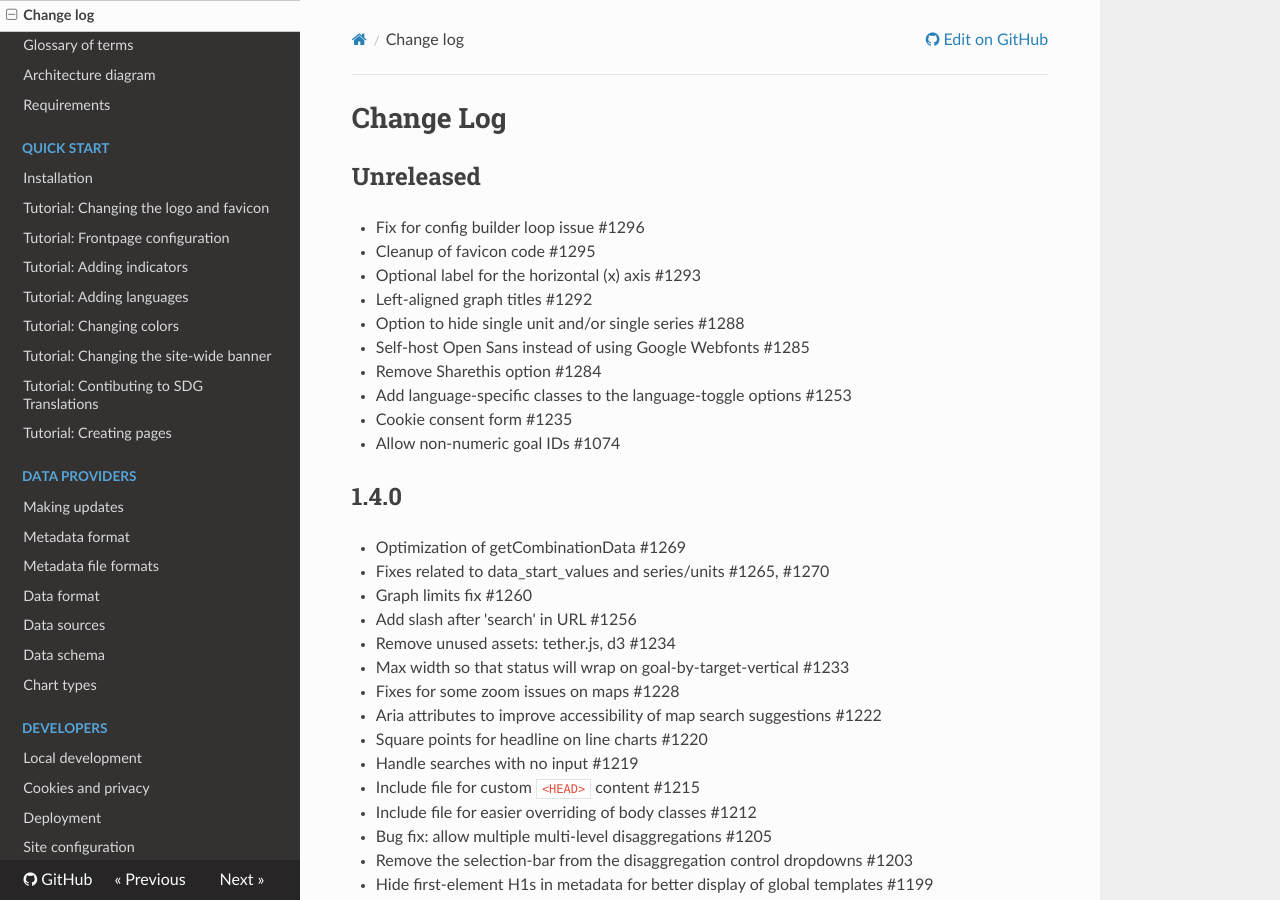
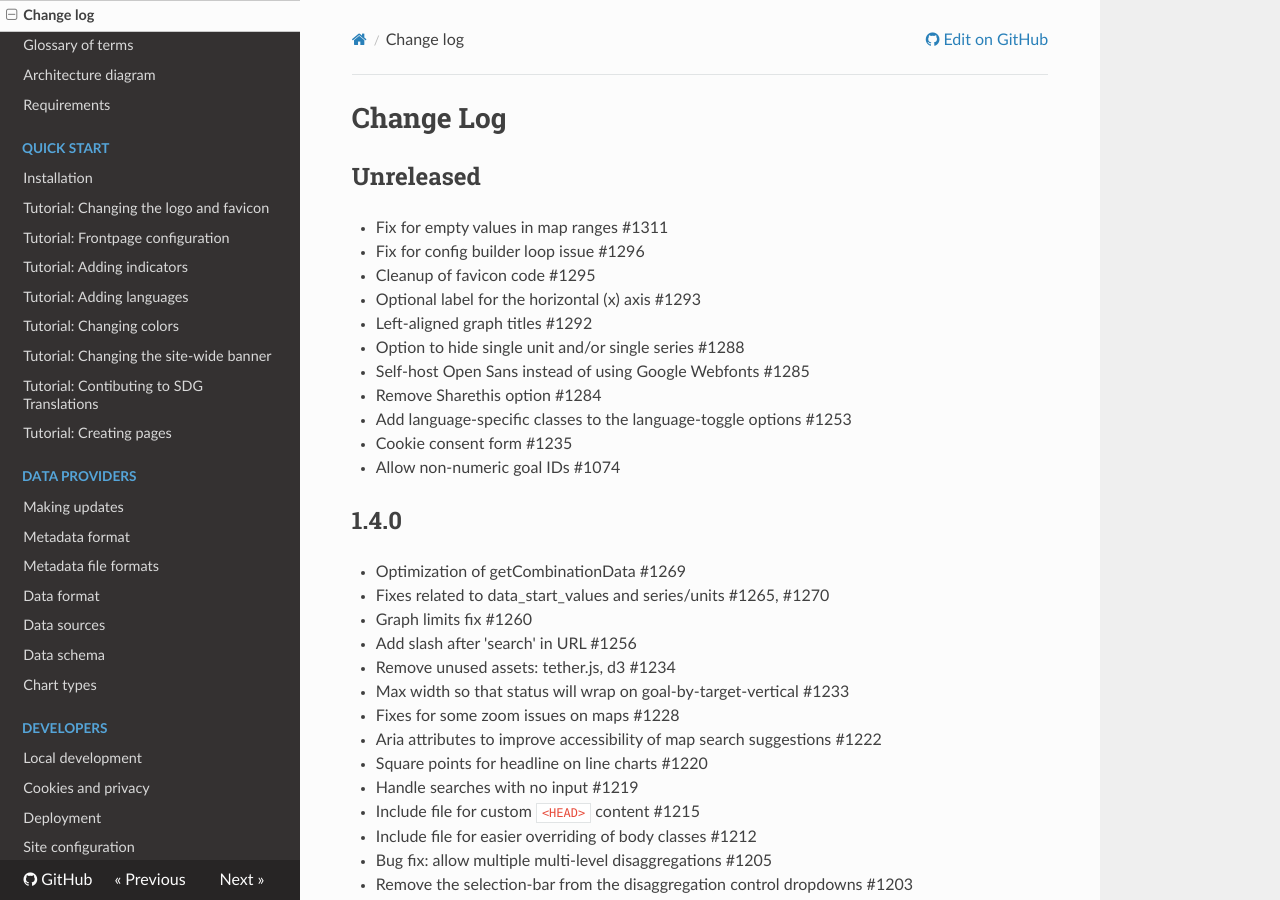
Before and after one commit to open-sdg/open-sdg, an MkDocs documentation site: the page built from docs/changelog.md, in a window 1280 px wide and 900 px high. Built offline with MkDocs 1.6.1, drawn with Linux system fonts in a browser that asks for light colours; nearby versions of some CDN libraries; old or Windows-style settings are respelled for this version of MkDocs.

Commit message:
Changelog

```diff
--- a/docs/changelog.md
+++ b/docs/changelog.md
@@ -2,6 +2,7 @@
 
 ## Unreleased
 
+* Fix for empty values in map ranges #1311
 * Fix for config builder loop issue #1296
 * Cleanup of favicon code #1295
 * Optional label for the horizontal (x) axis #1293
```
